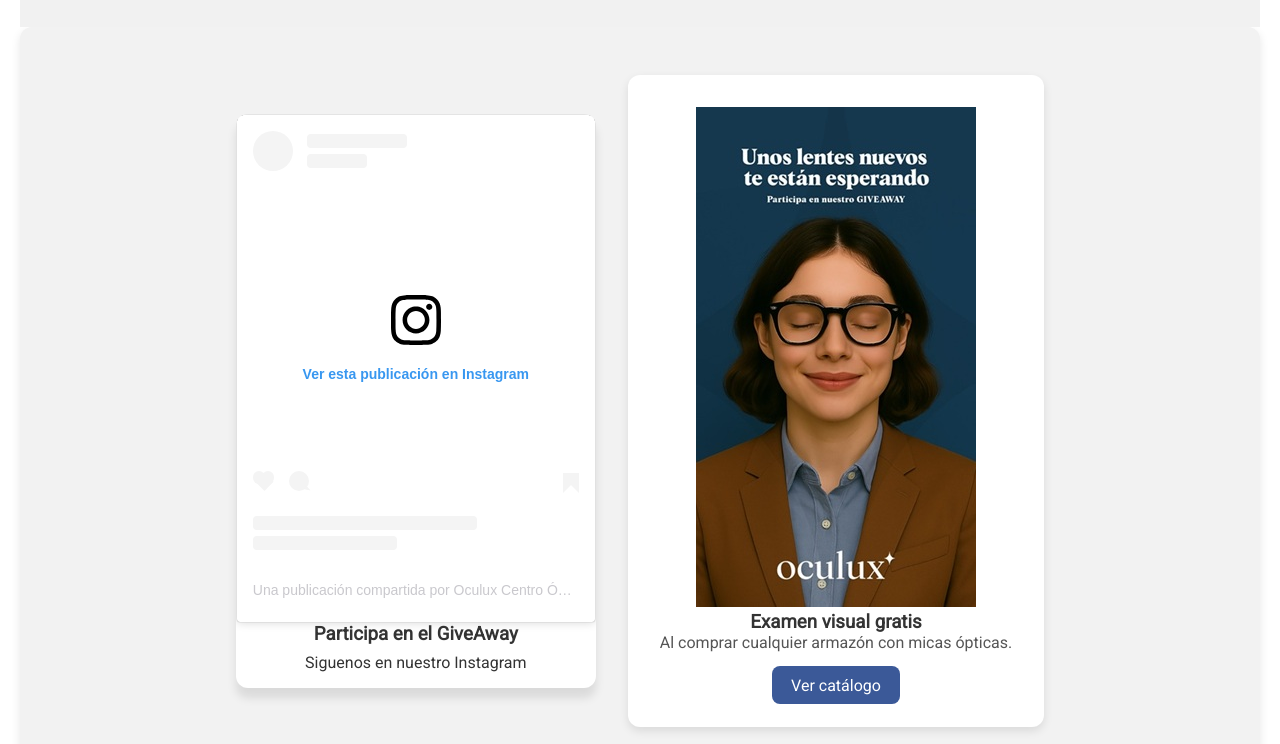
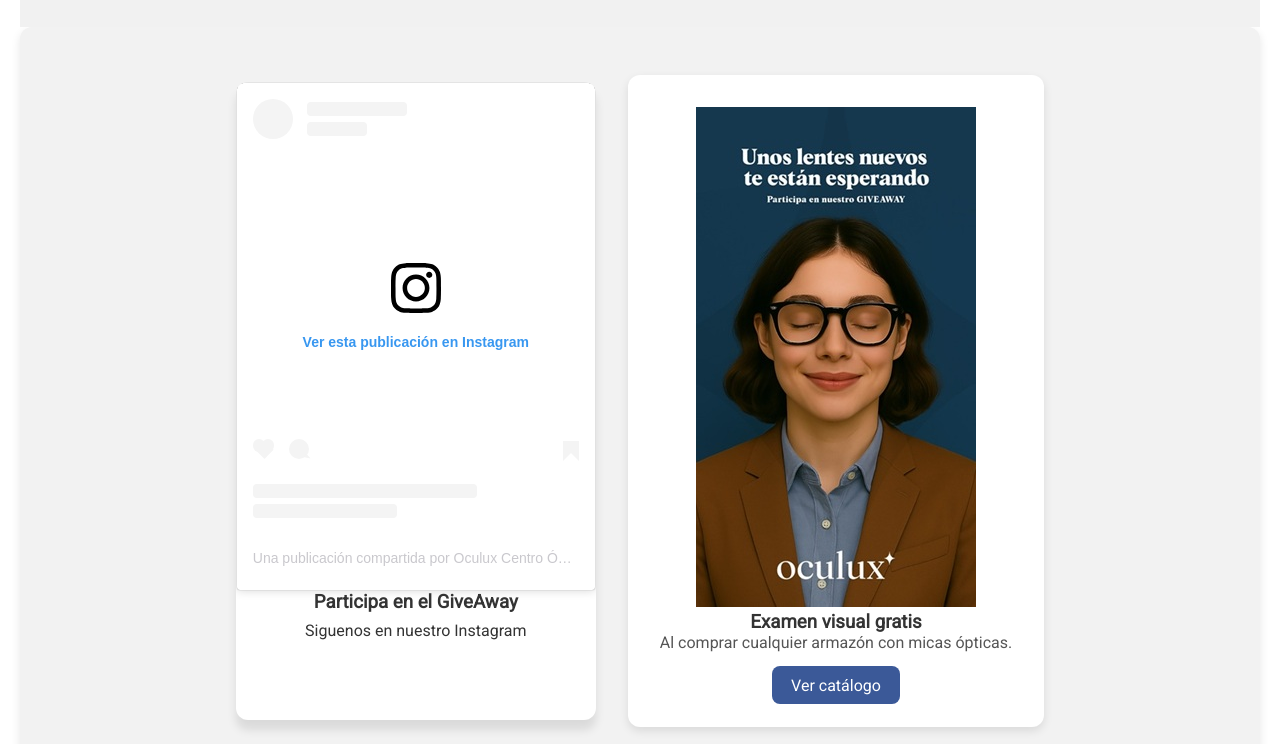
Before and after one commit to RaulP703/Oculux-CO, a plain HTML site: page index.html in a window 1280 px wide. Shown: the part 456-1200 px from the top of the page. Drawn offline with Linux system fonts and the light colour scheme; a script that the page names is missing.

Commit message:
Add files via upload

```diff
--- a/Css/style.css
+++ b/Css/style.css
@@ -340,6 +340,7 @@ RESPONSIVE SLIDE
     gap: 2rem;
     max-width: 1200px;
     margin: 0 auto;
+
 }
 
 .instagram-post {
@@ -353,7 +354,7 @@ RESPONSIVE SLIDE
     flex-direction: column;
     align-items: center;
     text-align: center ;
-    padding-bottom: 1rem;
+    padding-bottom: 5rem;
 }
 
 .instagram-post h3{
@@ -395,7 +396,7 @@ RESPONSIVE SLIDE
 }
 
 /* Responsive */
-@media (max-width: 768px) {
+@media (max-width: 300px) {
     .promo-instagram-contenido {
     flex-direction: column;
     align-items: center;
```
